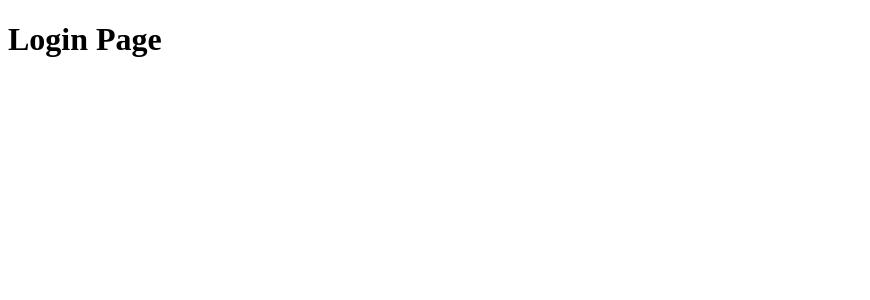
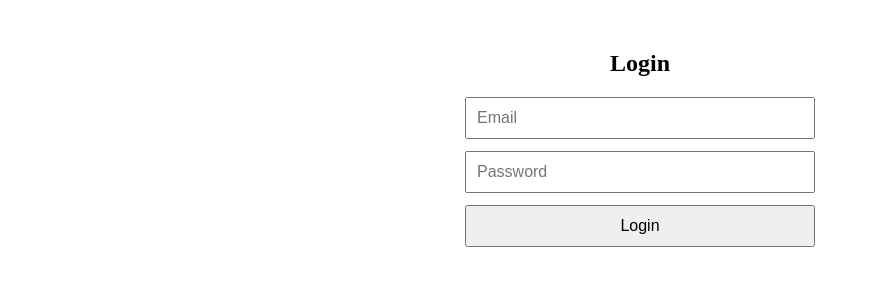
Before and after one commit to HARSHIL689/car-dealership-management, a React (Vite) app in the folder frontend/car-management/: page /login in a window 1280 px wide. Shown: the top 300 px of the page, without its empty margins (0-870 px from the left). Built offline with nearby package versions, Linux system fonts and the light colour scheme.

Commit message:
feat: Created workflow of login.

```diff
--- a/frontend/car-management/src/pages/Login.jsx
+++ b/frontend/car-management/src/pages/Login.jsx
@@ -1,9 +1,84 @@
+import { useState } from "react";
+import { useNavigate } from "react-router-dom";
+import { login as loginApi } from "../api/authApi";
+import { useAuth } from "../context/AuthContext";
+
 function Login() {
-  return (
-    <div>
-      <h1>Login Page</h1>
-    </div>
-  );
+    const navigate = useNavigate();
+    const { login } = useAuth();
+
+    const [formData, setFormData] = useState({
+        email: "",
+        password: "",
+    });
+
+    const [error, setError] = useState("");
+
+    const handleChange = (e) => {
+        setFormData({
+            ...formData,
+            [e.target.name]: e.target.value,
+        });
+    };
+
+    const handleSubmit = async (e) => {
+        e.preventDefault();
+
+        setError("");
+
+        try {
+            const response = await loginApi(formData);
+
+            login(response);
+
+            navigate("/");
+        } catch (err) {
+            if (err.response) {
+                if (err.response.data.message) {
+                    setError(err.response.data.message);
+                } else if (err.response.data.fieldErrors) {
+                    const errors = Object.values(
+                        err.response.data.fieldErrors
+                    );
+                    setError(errors.join(", "));
+                }
+            } else {
+                setError("Unable to connect to server.");
+            }
+        }
+    };
+
+    return (
+        <div className="auth-container">
+            <h2>Login</h2>
+
+            {error && <p className="error">{error}</p>}
+
+            <form onSubmit={handleSubmit}>
+
+                <input
+                    type="email"
+                    name="email"
+                    placeholder="Email"
+                    value={formData.email}
+                    onChange={handleChange}
+                />
+
+                <input
+                    type="password"
+                    name="password"
+                    placeholder="Password"
+                    value={formData.password}
+                    onChange={handleChange}
+                />
+
+                <button type="submit">
+                    Login
+                </button>
+
+            </form>
+        </div>
+    );
 }
 
 export default Login;
--- a/frontend/car-management/src/styles/auth.css
+++ b/frontend/car-management/src/styles/auth.css
@@ -23,3 +23,11 @@
 .success {
     color: green;
 }
+
+.auth-container h2 {
+    text-align: center;
+}
+
+.auth-container button {
+    cursor: pointer;
+}
```
